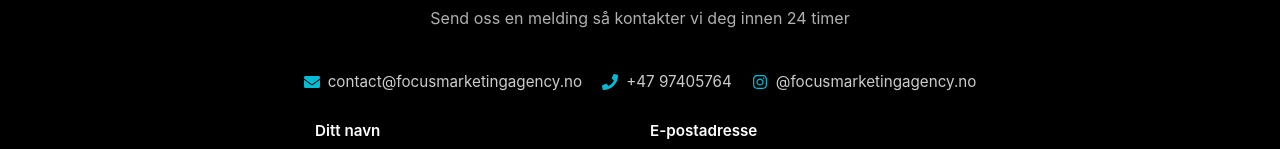
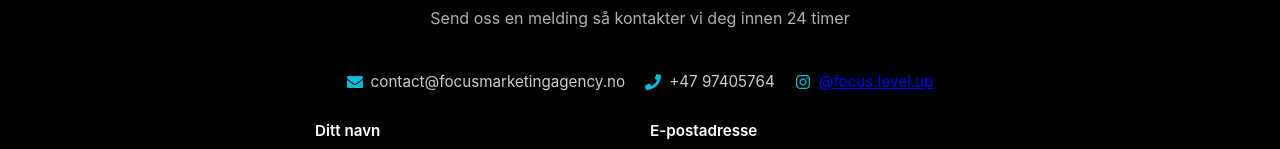
Before and after one commit to sigurdmaeland/focus-level-up, a React (Vite) app: page /contact in a window 1280 px wide. Shown: the part 291-440 px from the top of the page. Built offline with nearby package versions, Linux system fonts and the light colour scheme; no server answers.

Commit message:
Update Instagram contact link with anchor tag

```diff
--- a/src/pages/Contact.jsx
+++ b/src/pages/Contact.jsx
@@ -160,7 +160,16 @@
             <div className="contact-info-compact">
               <span className="contact-item-compact"><FaEnvelope /> contact@focusmarketingagency.no</span>
               <span className="contact-item-compact"><FaPhone /> +47 97405764</span>
-              <span className="contact-item-compact"><FaInstagram /> @focusmarketingagency.no</span>
+              <span className="contact-item-compact">
+                  <FaInstagram />
+                  <a
+                    href="https://www.instagram.com/focus.level.up"
+                    target="_blank"
+                    rel="noopener noreferrer"
+                  >
+                    @focus.level.up
+                  </a>
+                </span>
             </div>
 
             <div className="contact-form-wrapper">
```
